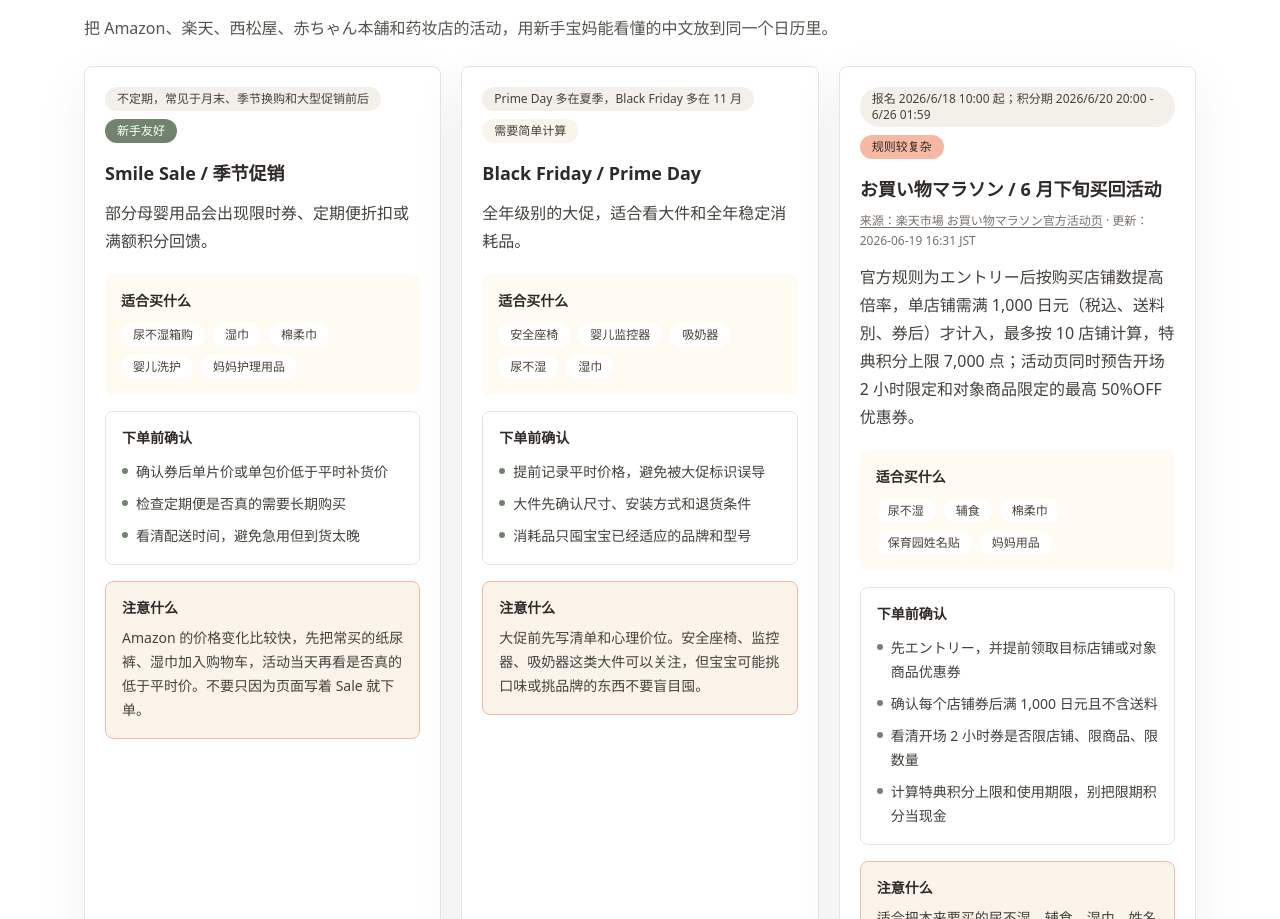
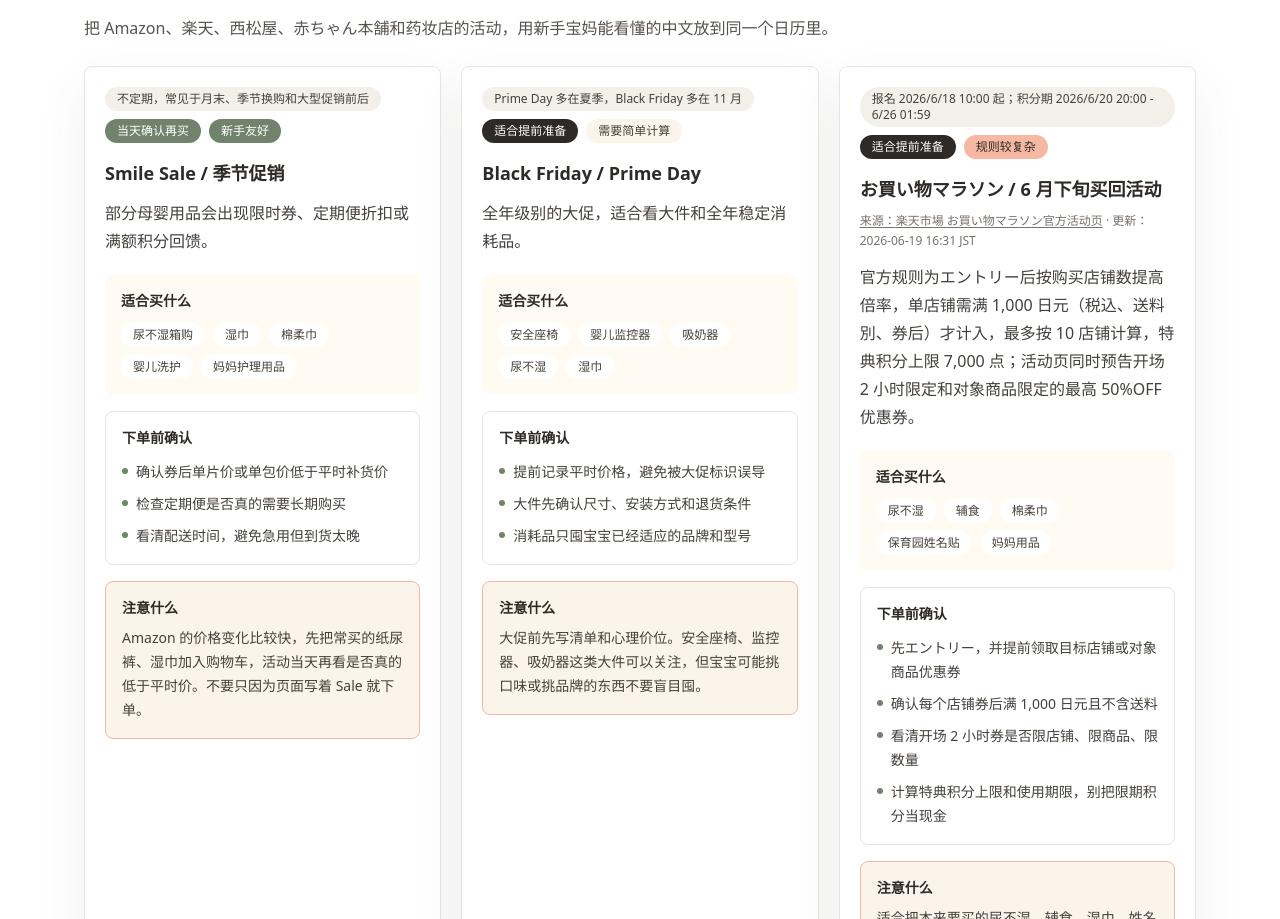
Before and after one commit to fengchuanli/mama-save-jp, a Next.js app: page / in a window 1280 px wide. Shown: the part 1781-2700 px from the top of the page. Built offline with nearby package versions, Linux system fonts and the light colour scheme.

Commit message:
补充省钱日历行动标签

```diff
--- a/components/CalendarCard.tsx
+++ b/components/CalendarCard.tsx
@@ -12,12 +12,29 @@
   hard: "bg-peach text-ink"
 };
 
+const buyingTimingLabel = {
+  prepare: "适合提前准备",
+  "same-day": "当天确认再买",
+  watch: "先观察价格"
+};
+
+const buyingTimingClass = {
+  prepare: "bg-ink text-white",
+  "same-day": "bg-tea text-white",
+  watch: "bg-mist text-stone-700"
+};
+
 export function CalendarCard({ event }: { event: CalendarEvent }) {
   return (
     <article className="rounded-lg border border-stone-200 bg-white p-5 shadow-soft">
       <div className="mb-4 flex flex-wrap items-center gap-2">
         <span className="rounded-full bg-mist px-3 py-1 text-xs font-medium text-stone-700">
           {event.days}
+        </span>
+        <span
+          className={`rounded-full px-3 py-1 text-xs font-medium ${buyingTimingClass[event.buyingTiming]}`}
+        >
+          {buyingTimingLabel[event.buyingTiming]}
         </span>
         <span
           className={`rounded-full px-3 py-1 text-xs font-medium ${difficultyClass[event.difficulty]}`}
--- a/data/shopping-calendar.json
+++ b/data/shopping-calendar.json
@@ -6,6 +6,7 @@
     "days": "不定期，常见于月末、季节换购和大型促销前后",
     "benefit": "部分母婴用品会出现限时券、定期便折扣或满额积分回馈。",
     "reminder": "Amazon 的价格变化比较快，先把常买的纸尿裤、湿巾加入购物车，活动当天再看是否真的低于平时价。不要只因为页面写着 Sale 就下单。",
+    "buyingTiming": "same-day",
     "checkBeforeBuying": [
       "确认券后单片价或单包价低于平时补货价",
       "检查定期便是否真的需要长期购买",
@@ -27,6 +28,7 @@
     "days": "Prime Day 多在夏季，Black Friday 多在 11 月",
     "benefit": "全年级别的大促，适合看大件和全年稳定消耗品。",
     "reminder": "大促前先写清单和心理价位。安全座椅、监控器、吸奶器这类大件可以关注，但宝宝可能挑口味或挑品牌的东西不要盲目囤。",
+    "buyingTiming": "prepare",
     "checkBeforeBuying": [
       "提前记录平时价格，避免被大促标识误导",
       "大件先确认尺寸、安装方式和退货条件",
@@ -48,6 +50,7 @@
     "days": "报名 2026/6/18 10:00 起；积分期 2026/6/20 20:00 - 6/26 01:59",
     "benefit": "官方规则为エントリー后按购买店铺数提高倍率，单店铺需满 1,000 日元（税込、送料別、券后）才计入，最多按 10 店铺计算，特典积分上限 7,000 点；活动页同时预告开场 2 小时限定和对象商品限定的最高 50%OFF 优惠券。",
     "reminder": "适合把本来要买的尿不湿、辅食、湿巾、姓名贴集中到 6/20 晚上后下单。6/20 20:00 开场前可先领取优惠券，但不要因为“最高 50%OFF”就临时凑单；特典积分预计 2026/7/15 左右发放，期限到 2026/8/31 23:59。",
+    "buyingTiming": "prepare",
     "checkBeforeBuying": [
       "先エントリー，并提前领取目标店铺或对象商品优惠券",
       "确认每个店铺券后满 1,000 日元且不含送料",
@@ -73,6 +76,7 @@
     "days": "每月 5 日 / 10 日 / 15 日 / 20 日 / 25 日 / 30 日",
     "benefit": "满足条件时会有额外积分回馈，适合和买回活动叠加观察。",
     "reminder": "需要提前确认是否要报名参加活动，以及支付方式是否满足条件。不要只看积分倍率，也要看券后价格。",
+    "buyingTiming": "same-day",
     "checkBeforeBuying": [
       "确认当天活动是否已エントリー",
       "确认支付方式和会员条件是否符合",
@@ -93,6 +97,7 @@
     "days": "チラシ / ミミよりコレクション：2026/6/18 - 6/30；月間奉仕品：2026/6/18 - 7/14",
     "benefit": "官方首页显示新一轮チラシ、WEB限定ミミよりコレクション和月間奉仕品已开始，适合顺手看夏季童装、小件育儿用品和消耗品补货。",
     "reminder": "目前官方首页能确认活动期间和品类入口，但未能在可读页面确认具体单品价格。建议只把它当作到店/线上比价提醒，看到纸尿裤、手口湿巾、母乳垫等商品时再核对单价和库存。",
+    "buyingTiming": "watch",
     "checkBeforeBuying": [
       "到店或线上看到具体商品后再核对单价",
       "童装先确认季节、尺码和可穿月份",
@@ -117,6 +122,7 @@
     "days": "不定期，常见于周末、会员活动和季节促销",
     "benefit": "适合看实物、比较尺寸和触感，再结合会员积分购买。",
     "reminder": "赤ちゃん本舗的优势是体验和安心感。大件和长期消耗品仍建议和 Amazon、楽天价格对比后再买。",
+    "buyingTiming": "same-day",
     "checkBeforeBuying": [
       "先确认会员积分或店铺活动是否需要领取券",
       "大件看实物后再和线上价格对比",
@@ -138,6 +144,7 @@
     "days": "每周或不定期，常见于 Matsukiyo、Welcia、Sundrug 等 App",
     "benefit": "常见为单品折扣、全场部分品类折扣或积分回馈。",
     "reminder": "药妆店适合临时补货和小件刚需，不一定适合大量箱购。买前看优惠券适用范围，有些母婴品类可能被排除。",
+    "buyingTiming": "same-day",
     "checkBeforeBuying": [
       "确认 App 优惠券是否排除母婴用品",
       "比对线上箱购价，别为小券大量囤货",
@@ -159,6 +166,7 @@
     "days": "下一次官方页面显示为 2026/6/25 00:00 - 23:59；同类活动通常在 5 日、15 日、25 日出现",
     "benefit": "官方规则为エントリー后，使用 PayPayクレジット、PayPay残高等、PayPayカード、PayPayカード ゴールド或ヤフーショッピング商品券等指定支付方式，对対象金額付与 +4% PayPayポイント（期間限定），上限 1,000 円相当。",
     "reminder": "适合在 6/25 看纸尿裤、湿巾箱购、婴儿洗护和儿童家具等本来要买的东西。必须先エントリー再下单；対象金額按税抜商品价扣除优惠券后计算，不含送料和手数料。期間限定ポイント不是现金，付与翌日后最短 30 日以后的月末到期。",
+    "buyingTiming": "same-day",
     "checkBeforeBuying": [
       "先确认 6/25 当天已エントリー，且用同一 Yahoo! JAPAN ID 下单",
       "确认支付方式属于官方指定范围，エントリー前订单不计入",
@@ -184,6 +192,7 @@
     "days": "不定期，适合每周和大促前查看",
     "benefit": "PayPay 官方活动页会集中展示開催中のPayPayスクラッチ、超PayPay祭、共同主催或外部主催活动。母婴家庭可以关注是否覆盖药妆店、超市、便利店或日用品渠道。",
     "reminder": "不要只看“最大返还”。PayPay 活动常有対象店舗、対象支払い方法、付与上限、期間限定ポイント等条件；母婴用品只有在本来就要买、且门店/商品符合条件时才值得专门安排。",
+    "buyingTiming": "watch",
     "checkBeforeBuying": [
       "确认活动是否覆盖你要去的门店或线上平台",
       "确认支付方式是否符合条件，例如 PayPay残高、PayPayクレジット等",
@@ -209,6 +218,7 @@
     "days": "不定期，通常需看 PayPay 官方活动页、AEON 店头海报或当地活动公告",
     "benefit": "AEON 系列店铺如果出现 PayPay 或地区消费返还活动，适合顺手看尿不湿、湿巾、奶粉周边、宝宝洗护和家庭日用品。",
     "reminder": "目前站内不要把 AEON + PayPay 写成固定长期优惠。很多返点活动是地区、门店、支付方式或期间限定，必须确认活动页、店头海报和结账方式后再买。",
+    "buyingTiming": "watch",
     "checkBeforeBuying": [
       "确认具体 AEON 店铺是否参加活动",
       "确认是否必须使用 PayPay 指定支付方式",
@@ -234,6 +244,7 @@
     "days": "不定期，适合去药妆店、超市前查看",
     "benefit": "楽天ペイ活动适合关注街中门店支付返点，若覆盖药妆店或超市，可用于宝宝洗护、湿巾小包装、妈妈用品等日常小额补货。",
     "reminder": "楽天ペイ和楽天市場不是同一套购物场景。线下支付活动要看対象店舗、エントリー、支払い方法和ポイント付与条件。",
+    "buyingTiming": "watch",
     "checkBeforeBuying": [
       "确认活动是否需要エントリー",
       "确认门店是否支持楽天ペイ且参加活动",
@@ -258,6 +269,7 @@
     "days": "不定期，适合去街中门店或网购前查看",
     "benefit": "d払い官方活动页按街のお店、ネットのお店等分类展示活动。若覆盖药妆店、超市或网购平台，可作为母婴日用品补货前的检查项。",
     "reminder": "d払い活动常和 dポイント、dカード、エントリー条件相关。不是所有店铺和商品都参加，别为了返点改变本来不需要的购买计划。",
+    "buyingTiming": "watch",
     "checkBeforeBuying": [
       "确认活动分类是街のお店还是ネットのお店",
       "确认是否已エントリー",
@@ -282,6 +294,7 @@
     "days": "不定期，适合去药妆店、超市、商场前查看",
     "benefit": "au PAY 活动如果覆盖附近药妆店、超市或商场，可用于宝宝洗护、日用品和临时补货。适合和 PayPay、楽天ペイ、d払い一起比较。",
     "reminder": "au PAY 活动同样要看対象店舗、決済方法、還元上限和ポイント有效期。母婴用品省钱优先看刚需和实际付款金额。",
+    "buyingTiming": "watch",
     "checkBeforeBuying": [
       "确认目标门店是否参加 au PAY 活动",
       "确认是否需要领取优惠券或满足会员条件",
--- a/lib/types.ts
+++ b/lib/types.ts
@@ -28,6 +28,7 @@
   days: string;
   benefit: string;
   reminder: string;
+  buyingTiming: "prepare" | "same-day" | "watch";
   checkBeforeBuying: string[];
   suitableItems: string[];
   difficulty: "easy" | "normal" | "hard";
--- a/scripts/validate-content.mjs
+++ b/scripts/validate-content.mjs
@@ -109,7 +109,7 @@
 
 for (const event of calendarEvents) {
   const label = `data/shopping-calendar.json#${event.id ?? "unknown"}`;
-  const requiredFields = ["store", "eventName", "days", "benefit", "reminder", "difficulty"];
+  const requiredFields = ["store", "eventName", "days", "benefit", "reminder", "buyingTiming", "difficulty"];
 
   for (const field of requiredFields) {
     assert(event[field], `${label} 缺少字段：${field}`);
@@ -119,6 +119,10 @@
   assert(
     Array.isArray(event.checkBeforeBuying) && event.checkBeforeBuying.length >= 3,
     `${label} checkBeforeBuying 至少需要 3 项`
+  );
+  assert(
+    ["prepare", "same-day", "watch"].includes(event.buyingTiming),
+    `${label} buyingTiming 只能是 prepare / same-day / watch`
   );
   assert(["easy", "normal", "hard"].includes(event.difficulty), `${label} difficulty 只能是 easy / normal / hard`);
   if (event.updatedAt) {
```
Also changed, not shown: 1 other file (tests, documents, lock files or other folders).
